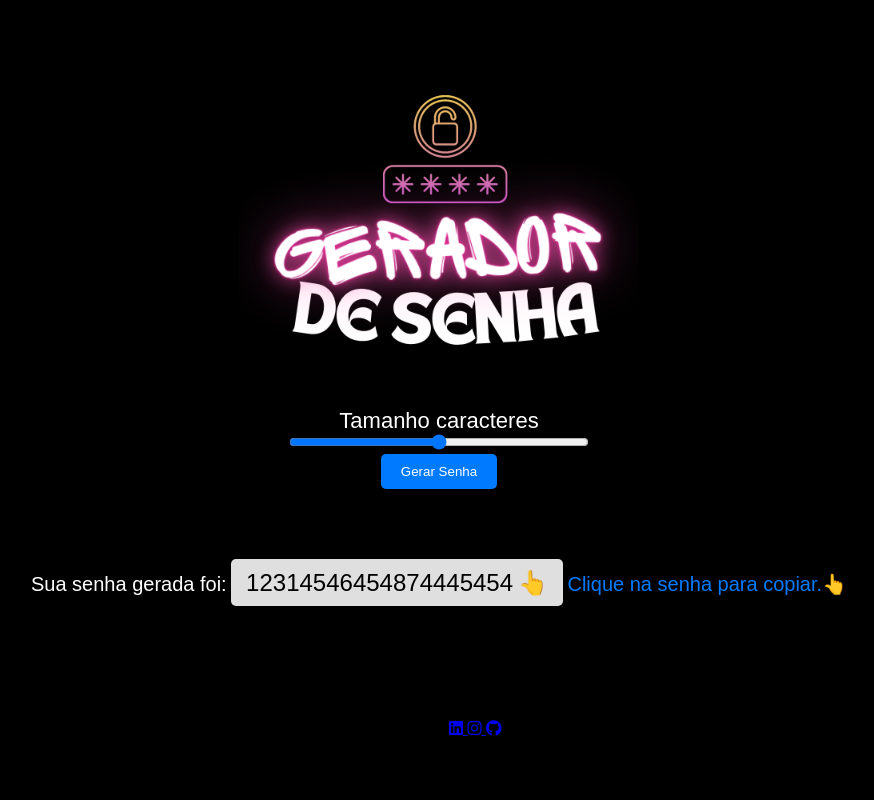
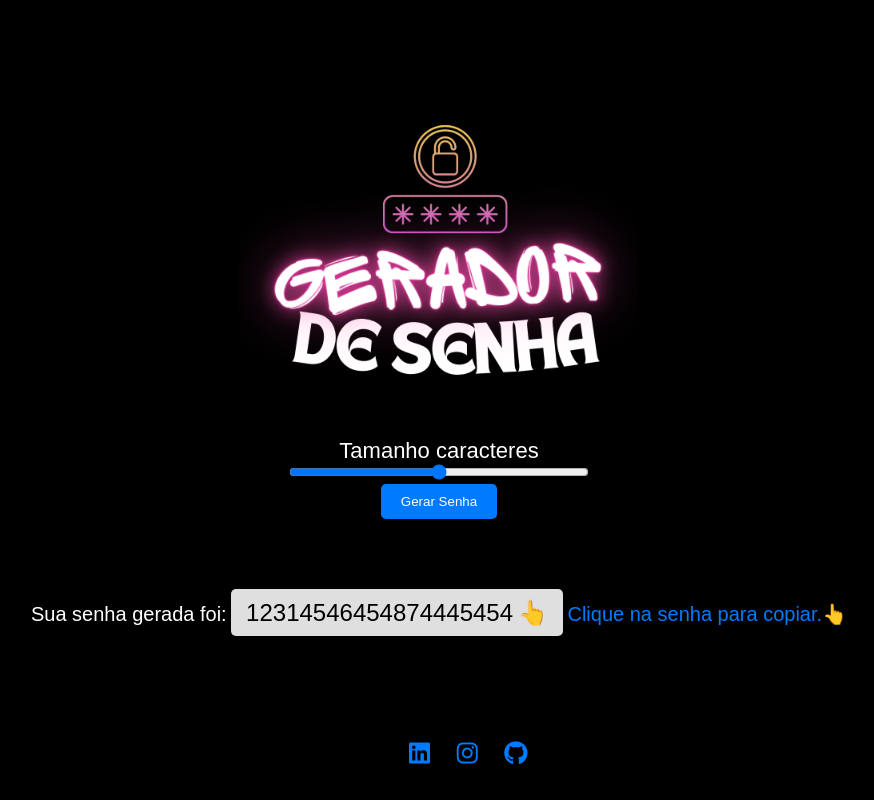
Before and after one commit to pattymarwebdev/Gerador-de-senha, a plain HTML site: page index.html in a window 1280 px wide. Shown: the whole page, without its empty margins (201-1075 px from the left). Drawn offline with Linux system fonts and the light colour scheme.

Commit message:
atualizacao

```diff
--- a/style.css
+++ b/style.css
@@ -25,7 +25,7 @@ body {
 /* Estilos para a classe do logotipo */
 .logo {
     max-width: 400px;
-
+  margin-top: 100px;
     z-index: 2;
 }
 
@@ -72,7 +72,7 @@ body {
     text-align: center;
     z-index: 1;
     padding: 40px;
-    margin-bottom: 20px;
+    margin-bottom: 60px;
 }
 
 /* Estilos para o título da senha gerada */
@@ -111,14 +111,29 @@ body {
 /* Estilos para o footer */
 .footer {
 
-    bottom: 40px;
-    left: 650px;
+    bottom: 20px;
+    left: 600px;
     height: 40px;
     position: fixed;
     width: 100%;
 
     display: block;
   }
+
+
+/* Estilos para os ícones de redes sociais */
+.footer a {
+    margin: 0 10px; /* Espaço horizontal entre os ícones */
+    color: #007bff; /* Cor dos ícones */
+    font-size: 24px; /* Tamanho dos ícones */
+    text-decoration: none; /* Remove sublinhado nos links */
+}
+
+
+.footer a:hover {
+    color: #4caf50; /* Cor ao passar o mouse sobre os ícones */
+}
+
 
 /* Adaptações para dispositivos móveis */
 @media screen and (max-width: 600px) {
```
